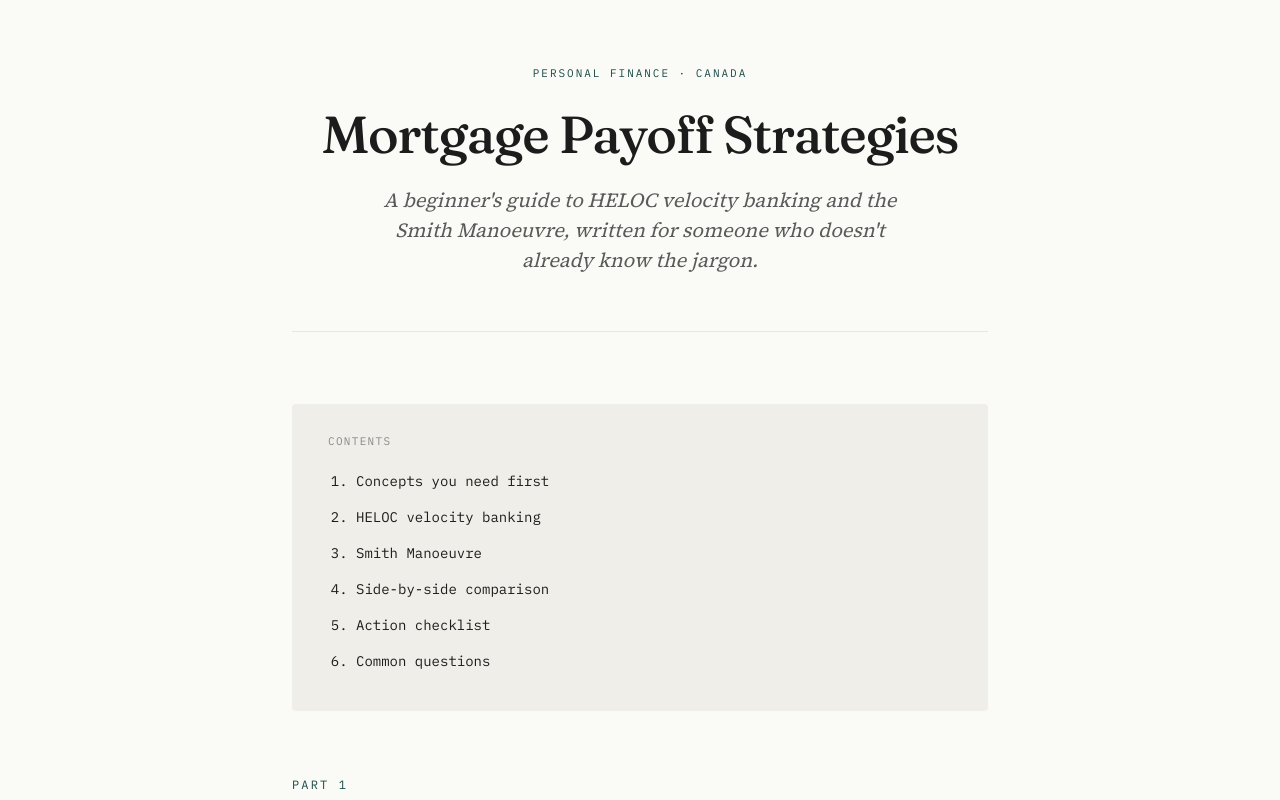
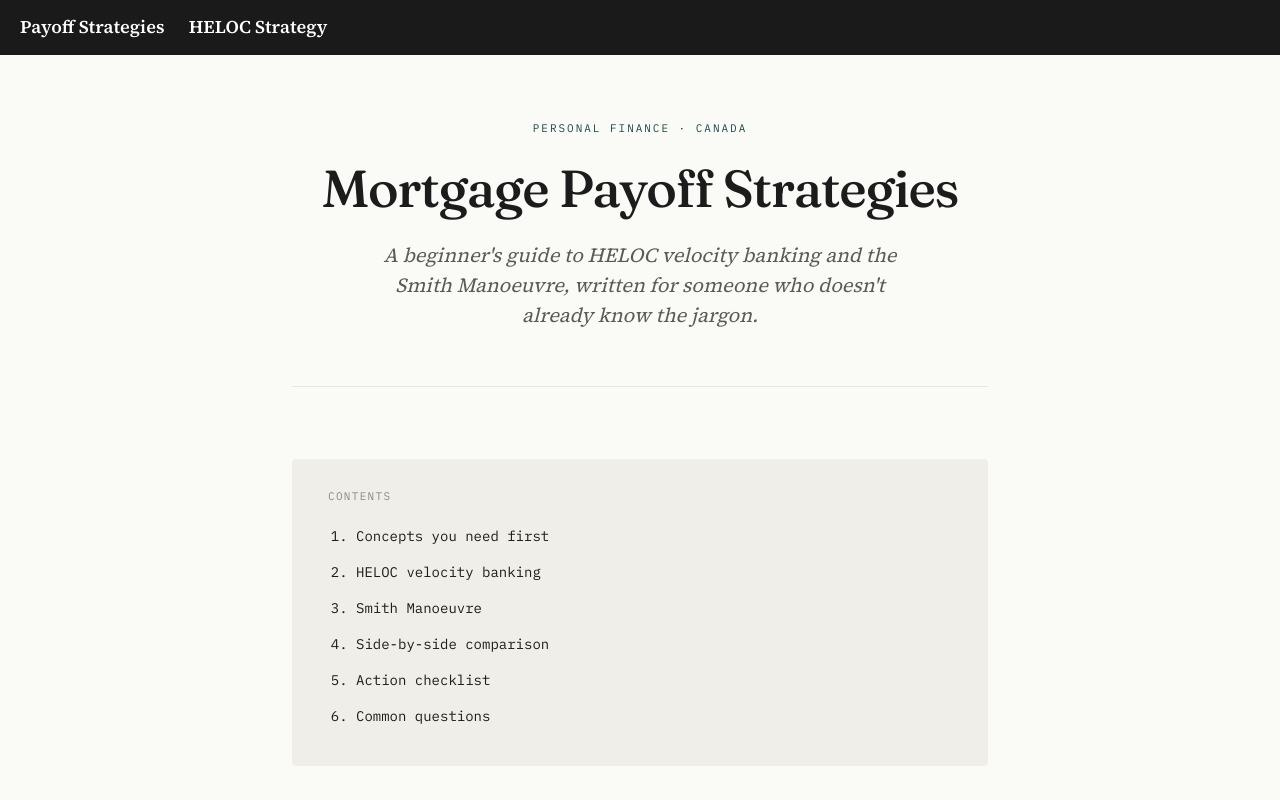
Before and after one commit to todkolas/Mortgage, a plain HTML site: page index.html in a window 1280 px wide. Shown: the top 800 px of the page. Drawn offline with Linux system fonts and the light colour scheme.

Commit message:
Added links

```diff
--- a/index.html
+++ b/index.html
@@ -298,6 +298,10 @@
 </style>
 </head>
 <body>
+ <nav style="background:#1a1a1a;padding:12px 20px;position:sticky;top:0;z-index:100;">
+  <a href="index.html" style="color:#fff;margin-right:20px;text-decoration:none;font-weight:600;">Payoff Strategies</a>
+  <a href="heloc.html" style="color:#fff;text-decoration:none;font-weight:600;">HELOC Strategy</a>
+</nav>
 <div class="container">
 
   <header class="hero">
```
